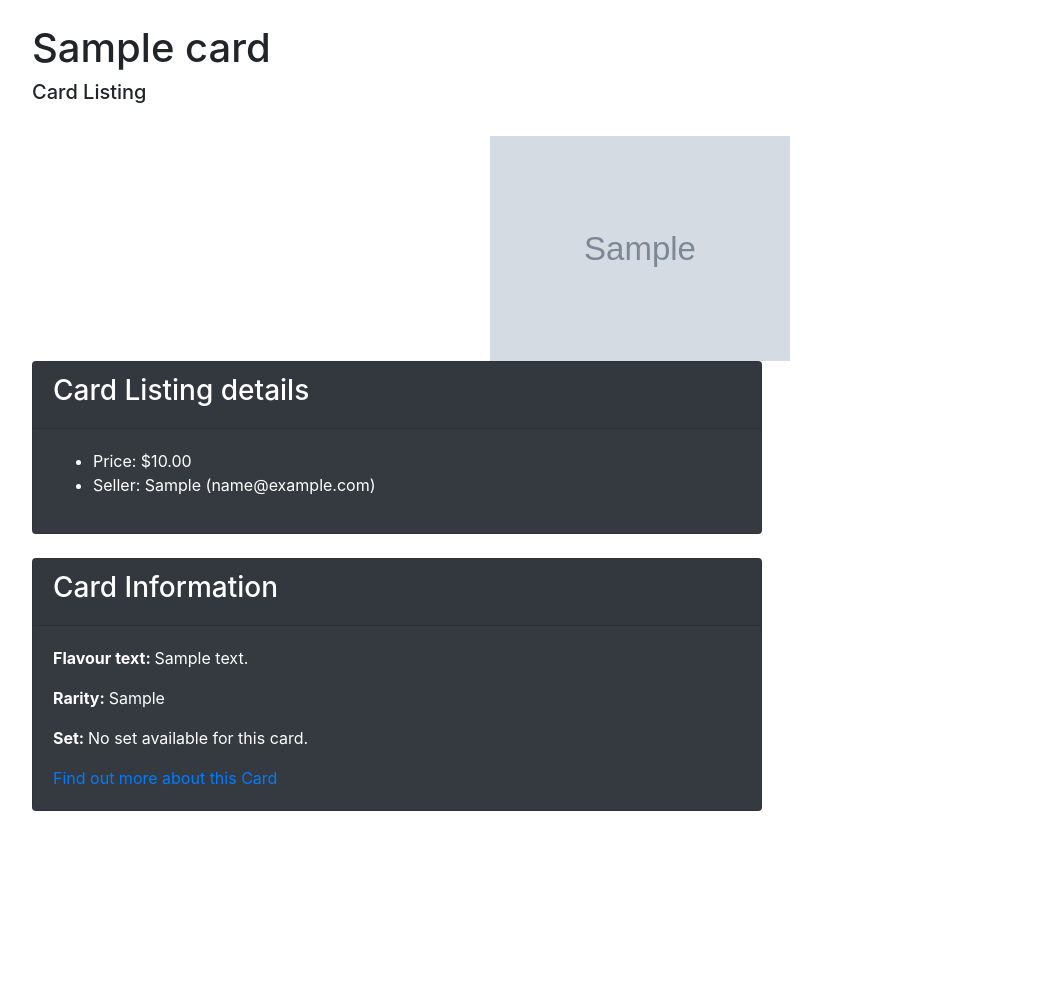
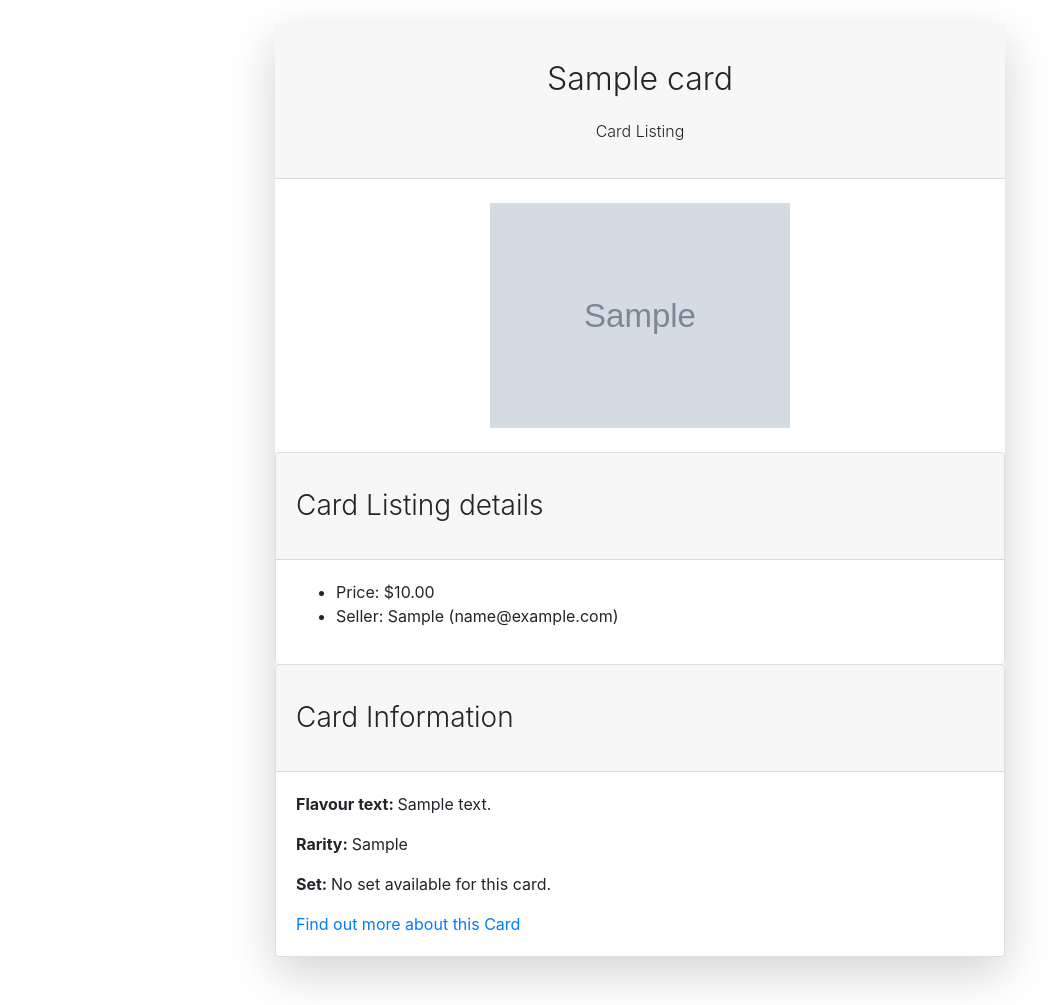
Before and after one commit to ginalamp/TCGPlayer, a Django app: page /cards/cardlisting/1 in a window 1280 px wide. Shown: the part 86-1091 px from the top of the page, without its empty margins (0-1049 px from the left). Before the commit the page ends 897 px from the top, so only its background shows below. Run offline with Django 3.2, Linux system fonts and the light colour scheme; tables that the repository leaves empty hold one stand-in row (values such as "Sample post"); grey boxes marked "Sample" are stand-in pictures; some libraries are stand-ins or nearby versions.

Commit message:
styled card and cardlisting pages

```diff
--- a/src/tcgplaya/templates/tcgplaya/cardlisting.html
+++ b/src/tcgplaya/templates/tcgplaya/cardlisting.html
@@ -1,14 +1,19 @@
 {% extends 'base.html' %}
 
 {% block content %}
-<h1 class="justify-content-center">
+<div class="container">
+    <div class="row justify-content-center">
+        <div class="col-lg-8">
+            <div class="card shadow-lg border-0 rounded-lg mt-0 mb-3">
+                <div class="card-header justify-content-center">
+                    <h2 class="font-weight-light my-4 text-center">
                         {{ listing.card.name }}
-</h1>
-<h5>Card Listing</h5>
-<br>
-
+                    </h2>
+                    <h6 class="font-weight-light my-4 text-center">Card Listing</h6>
+                </div><br>
                 <div class="card-listing">
-    <div class="card-container justify-content-center animate__animated animate__zoomIn animate__faster">
+                    <div
+                        class="card-container justify-content-center animate__animated animate__zoomIn animate__faster">
                         {% comment %} big column 1 {% endcomment %}
                         <div class="col">
                             <div class="order-md-first bg-white">
@@ -17,12 +22,14 @@
                             </div>
                         </div>
                     </div>
+                    <br>
                     <div class="card-details-container">
                         <div>
                             {% comment %} top row cardlistings {% endcomment %}
-            <div class="card text-white bg-dark animate__animated animate__bounceIn" style="width: 60%">
+                            <div class="card text-black bg-muted card-info animate__animated animate__bounceIn "
+                                style="width: 100%">
                                 <div class="card-header">
-                    <h3>Card Listing details</h3>
+                                    <h3 class="font-weight-light my-4">Card Listing details</h3>
                                 </div>
                                 <div class="card-body">
                                     <ul>
@@ -31,12 +38,11 @@
                                     </ul>
                                 </div>
                             </div>
-            <br>
-
                             {% comment %} bottom row details {% endcomment %}
-            <div class="card text-white bg-dark card-info animate__animated animate__bounceIn" style="width: 60%">
+                            <div class="card text-black bg-muted card-info animate__animated animate__bounceIn "
+                                style="width: 100%">
                                 <div class="card-header">
-                    <h3>Card Information</h3>
+                                    <h3 class="font-weight-light my-4">Card Information</h3>
                                 </div>
                                 <div class="card-body">
                                     {% if listing.card.flavor_text or listing.card.rarity or listing.card.card_set%}
--- a/src/templates/base.html
+++ b/src/templates/base.html
@@ -19,7 +19,7 @@
         position: relative;
       }
       .cardlisting-submit-button {
-        padding: 0.5rem;
+        padding: 1.5rem;
         position: relative;
       }
     </style>
```
Also changed, not shown: src/tcgplaya/templates/tcgplaya/card.html (+31 -17 lines). Lines whose indentation alone changed are shown as unchanged.
